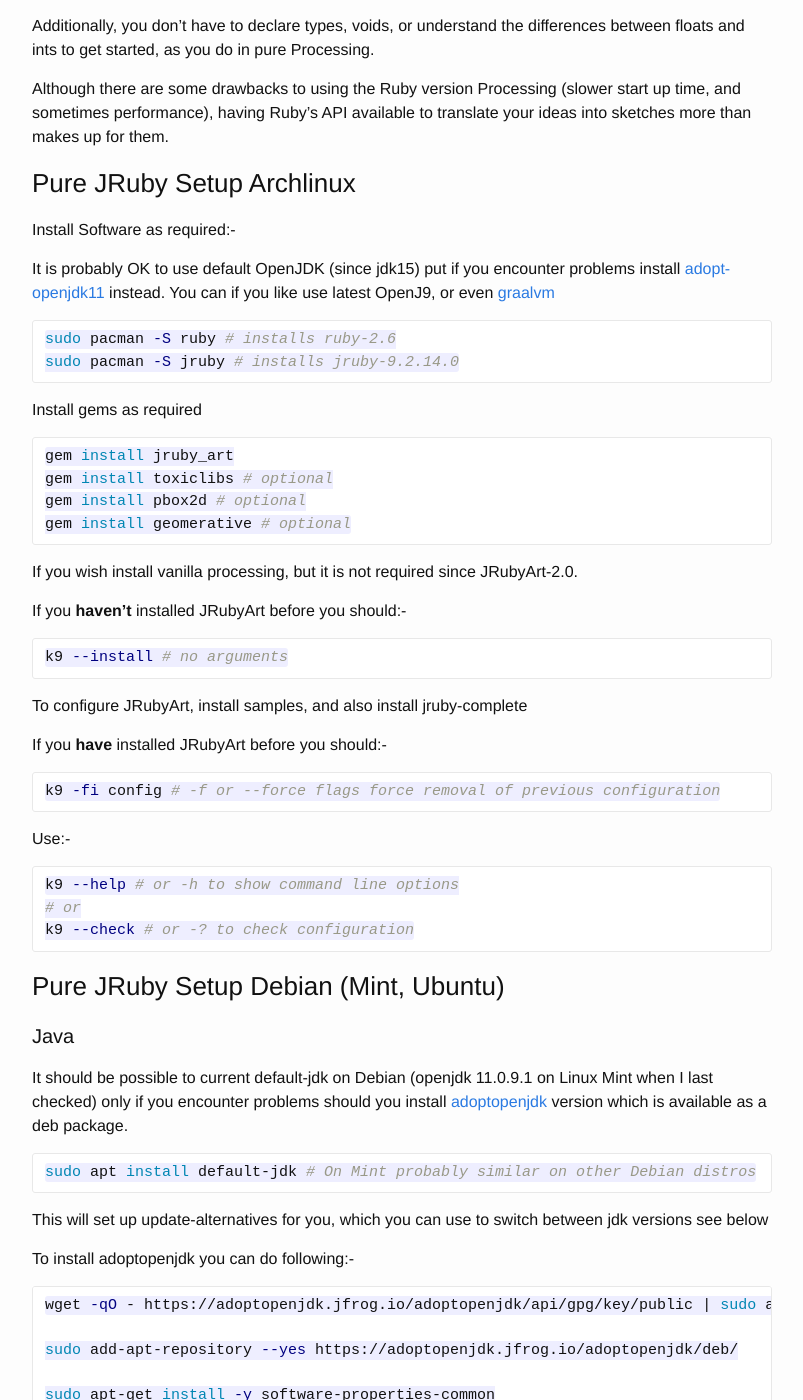
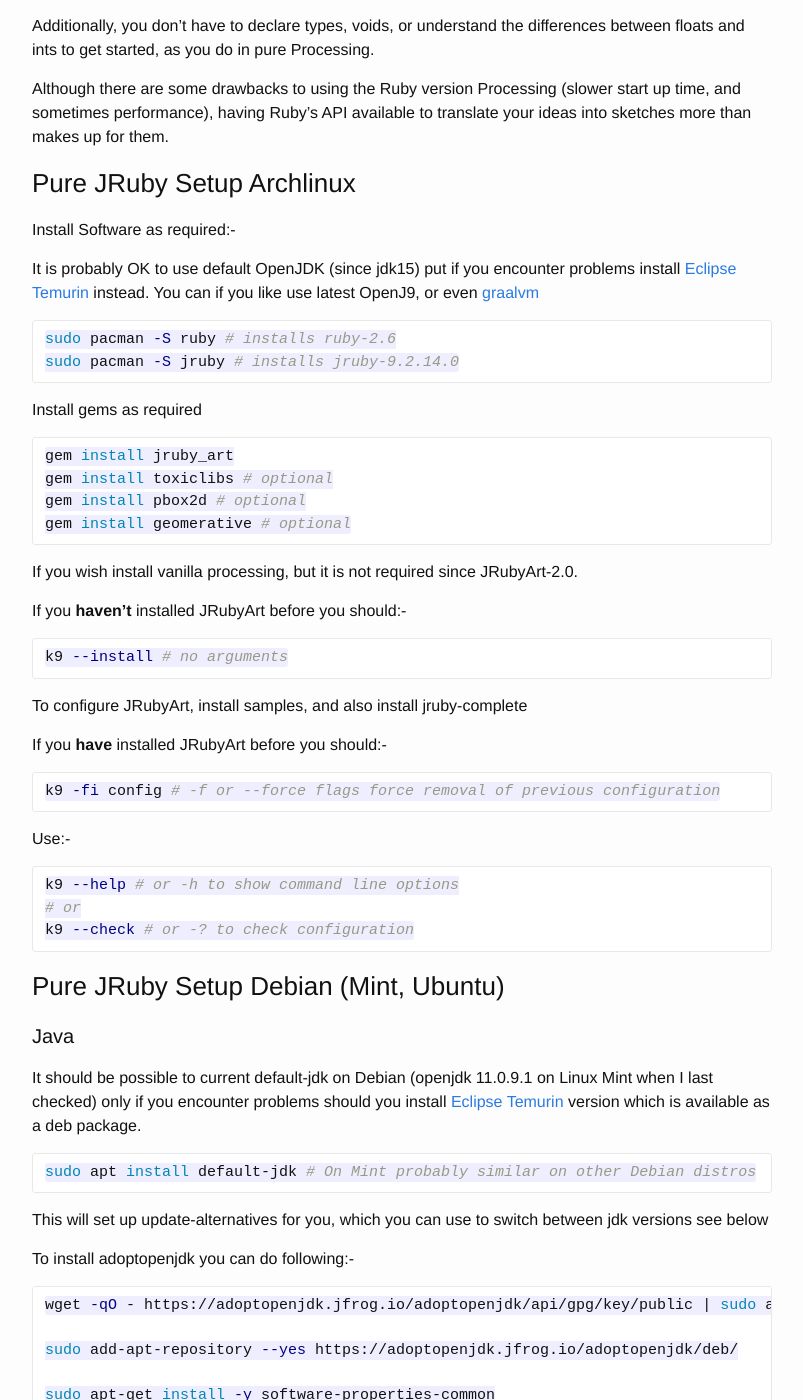
Before and after one commit to ruby-processing/JRubyArt, a Jekyll site: the page built from _posts/2019-09-28-getting_started.md, in a window 1280 px wide and 1400 px high, scrolled down 643 px. Shown: the whole window, without its empty margins (238-1041 px from the left). Built offline with Jekyll 4.4.1, drawn with Linux system fonts in a browser that asks for light colours.

Commit message:
Adopt OpenJDk change

````diff
--- a/_posts/2019-09-28-getting_started.md
+++ b/_posts/2019-09-28-getting_started.md
@@ -25,7 +25,7 @@
 
 Install Software as required:-
 
-It is probably OK to use default OpenJDK (since jdk15) put if you encounter problems install [adopt-openjdk11][adopt] instead. You can if you like use latest OpenJ9, or even [graalvm][graal]
+It is probably OK to use default OpenJDK (since jdk15) put if you encounter problems install [Eclipse Temurin][adopt] instead. You can if you like use latest OpenJ9, or even [graalvm][graal]
 
 ```bash
 sudo pacman -S ruby # installs ruby-2.6
@@ -66,7 +66,7 @@
 
 #### Java ####
 
-It should be possible to current default-jdk on Debian (openjdk 11.0.9.1 on Linux Mint when I last checked) only if you encounter problems should you install [adoptopenjdk][adopt] version which is available as a deb package.
+It should be possible to current default-jdk on Debian (openjdk 11.0.9.1 on Linux Mint when I last checked) only if you encounter problems should you install [Eclipse Temurin][adopt] version which is available as a deb package.
 
 ```bash
 sudo apt install default-jdk # On Mint probably similar on other Debian distros
@@ -261,5 +261,5 @@
 [sound]:https://monkstone.github.io/_posts/minim
 [video]:https://monkstone.github.io/_posts/create_video
 [casey]:https://github.com/processing/processing/wiki/FAQ
-[adopt]:https://adoptopenjdk.net/
+[adopt]:https://adoptium.net/
 [graal]:https://www.graalvm.org/
````
Also changed, not shown: _posts/2019-09-28-getting.md (+2 -2 lines), _posts/2019-09-28-windows_started.md (+2 -2 lines).
